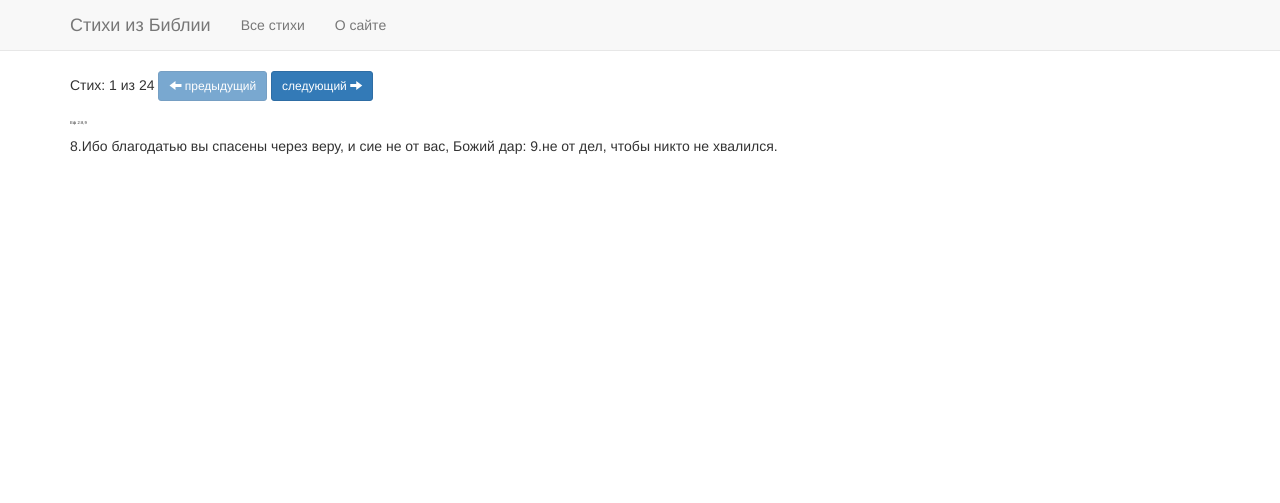
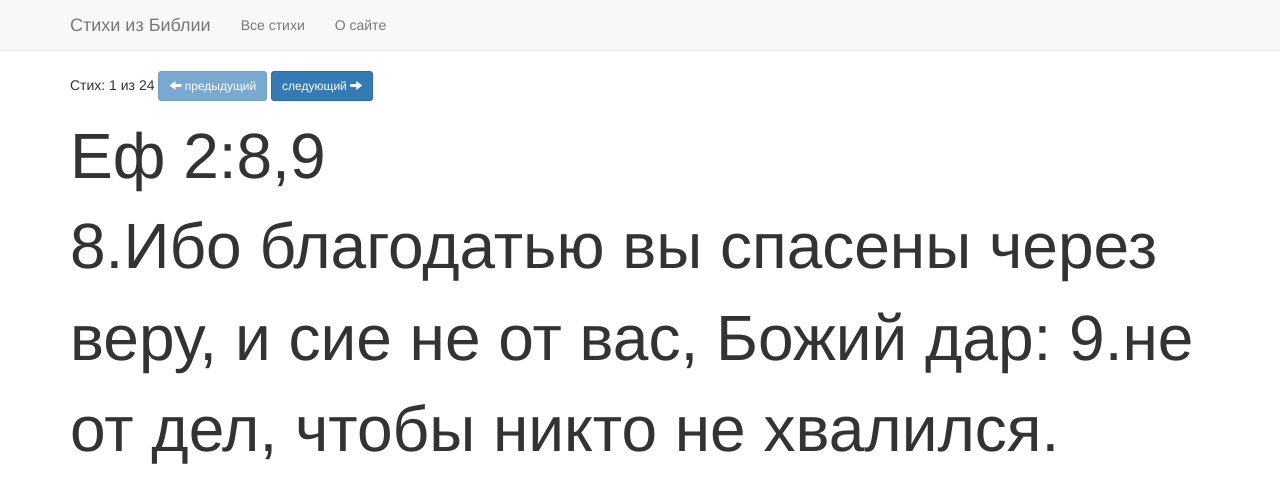
Before and after one commit to prostodemon/bible-verse, a Jekyll site: the page built from index.html, in a window 1280 px wide. Shown: the top 503 px of the page. Built offline with Jekyll 4.4.1, drawn with Linux system fonts in a browser that asks for light colours; nearby versions of some CDN libraries; the list of posts is cut into pages by our own code.

Commit message:
styles to increase font size

```diff
--- a/index.html
+++ b/index.html
@@ -31,8 +31,8 @@ layout: default
 </p>
 
 {% for post in paginator.posts %}
-<div class="verse">
-    <h1 style="font-size: 30%">{{ post.title }}</h1>
-    <p style="font-size: 20%">{{ post.content }}</p>
+<div class="verse" style="font-size: 64px;">
+    <h1 style="font-size: 100%">{{ post.title }}</h1>
+    <p style="font-size: 80%">{{ post.content }}</p>
 </div>
 {% endfor %}
```
